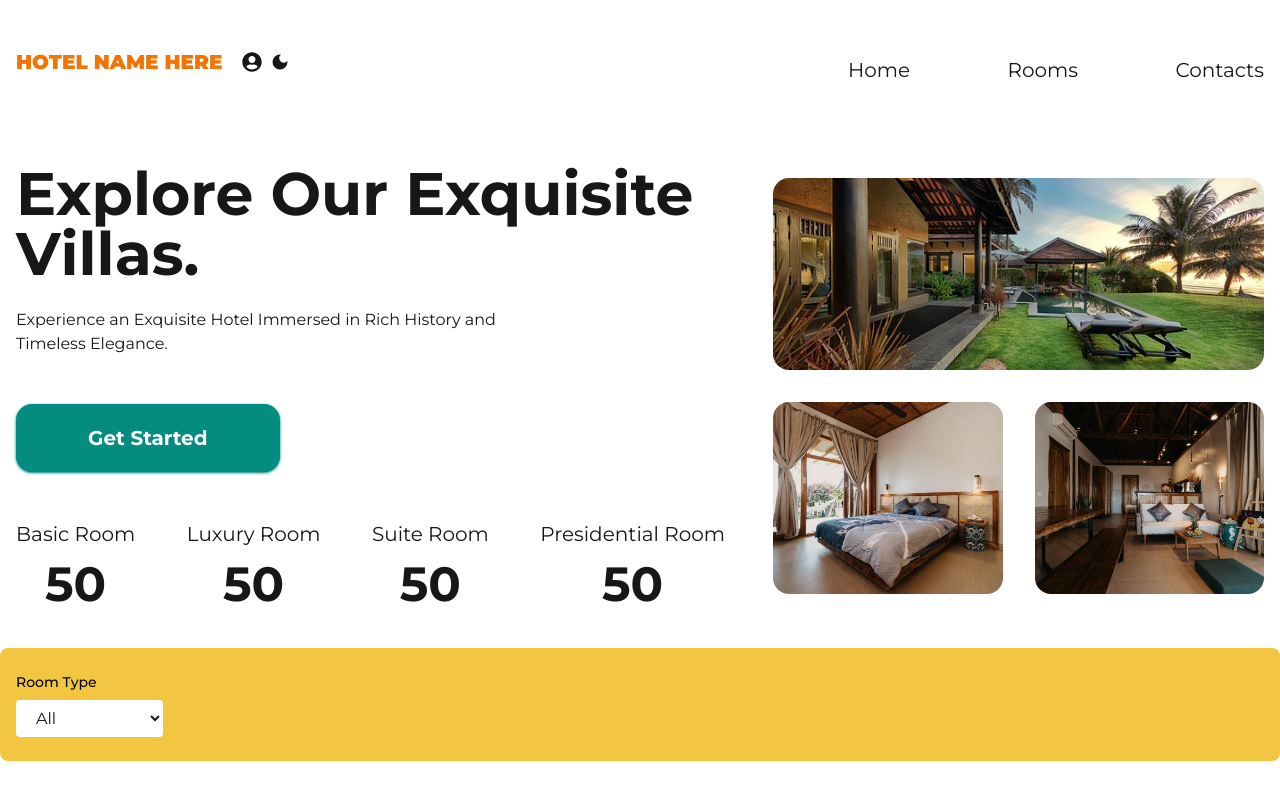
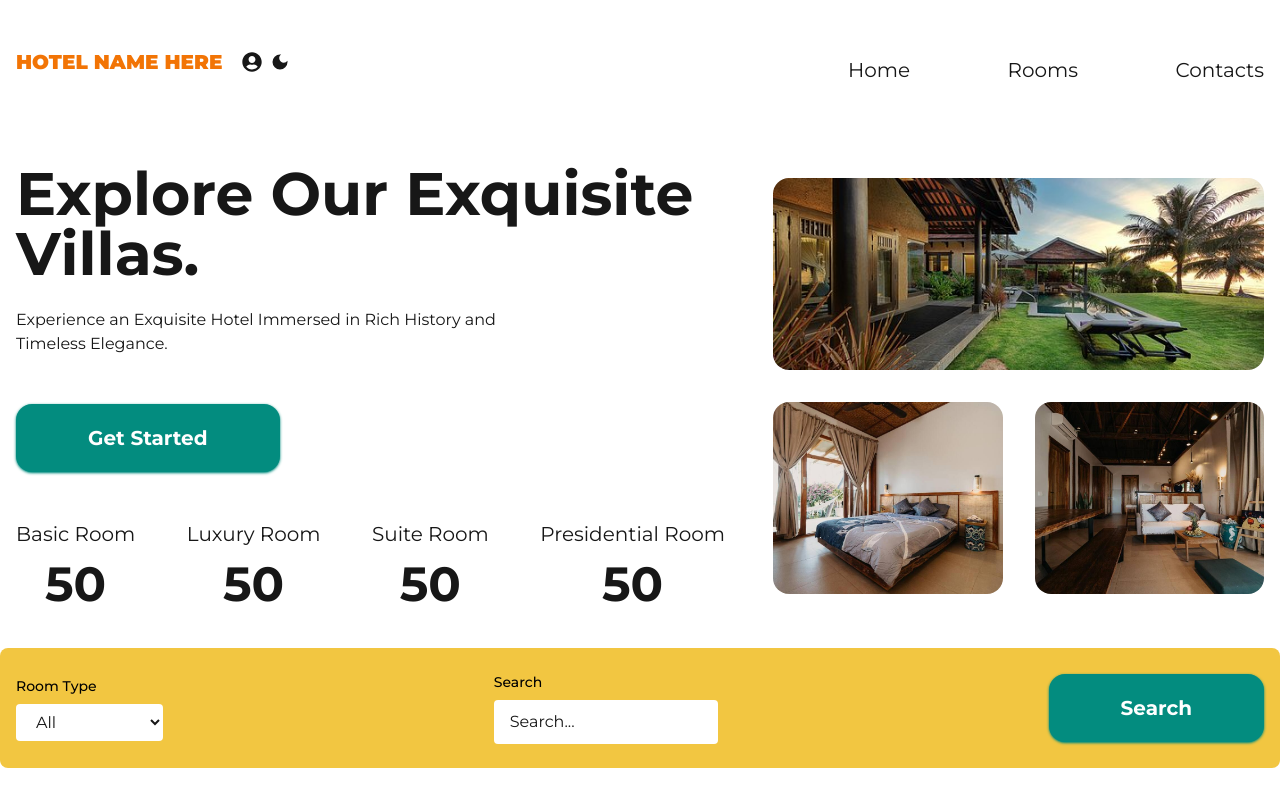
Before and after one commit to jjjakettt/hotel-management-app, a Next.js app: page / in a window 1280 px wide. Shown: the top 800 px of the page. Built offline with nearby package versions, Linux system fonts and the light colour scheme; no server answers.

Commit message:
feat: search implementation completed.

```diff
--- a/src/components/PageSearch/PageSearch.tsx
+++ b/src/components/PageSearch/PageSearch.tsx
@@ -1,9 +1,21 @@
-import Search from "../Search/Search"
+'use client';
+import { useState } from "react";
+import Search from "../Search/Search";
 
 const PageSearch = () => {
-  return (
-    <Search/>
-  )
+    const [roomTypeFilter, setRoomTypeFilter] = useState('');
+    const[searchQuery, setSearchQuery] = useState('');
+
+
+
+    return (
+        <Search
+        roomTypeFilter={roomTypeFilter}
+        searchQuery={searchQuery}
+        setRoomTypeFilter={setRoomTypeFilter}
+        setSearchQuery={setSearchQuery}
+        />
+    )
 }
 
 export default PageSearch
--- a/src/components/Search/Search.tsx
+++ b/src/components/Search/Search.tsx
@@ -1,4 +1,32 @@
-const Search = () => {
+'use client';
+import { useRouter } from "next/navigation";
+import { ChangeEvent, FC } from "react";
+
+type Props = {
+    roomTypeFilter: string;
+    searchQuery: string;
+    setRoomTypeFilter: (value: string) => void;
+    setSearchQuery: (value: string) => void;
+}
+
+const Search: FC<Props> = ({
+    roomTypeFilter,
+    searchQuery,
+    setRoomTypeFilter,
+    setSearchQuery,
+    }) => {
+        const router = useRouter();
+        const handleRoomTypeChange = (event: ChangeEvent<HTMLSelectElement>) => {
+            setRoomTypeFilter(event.target.value);
+        };
+        const handleSearchQueryChange = (event: ChangeEvent<HTMLInputElement>) => {
+            setSearchQuery(event.target.value);
+        };
+        const handleFilterClick = () => {
+            // Navigate to the rooms page with the query
+            router.push(`/rooms?roomType=${roomTypeFilter}&searchQuery=${searchQuery}`);
+        };
+
         return (
             <section className="bg-tertiary-light px-4 py-6 rounded-lg">
                 <div className="container mx-auto flex gap-4 justify-between items-center">
@@ -8,8 +36,8 @@ const Search = () => {
                         </label>
                         <div className="relative">
                             <select
-                        // value = {roomTypeFilter}
-                        // onChange={handleRoomTypeChange}
+                                value = {roomTypeFilter}
+                                onChange={handleRoomTypeChange}
                                 className="w-full px-4 py-2 capitalize rounded leading-tight bg-[var(--background)] text-[var(--foreground)] focus:outline-none cursor-pointer">
                                 <option value="All">All</option>
                                 <option value="Basic">Basic</option>
@@ -19,7 +47,25 @@ const Search = () => {
                             </select>
                         </div>
                     </div>
+                    <div className="w-full md:1/3 lg:w-auto mb-4 md:mb-0">
+                        <label className="block text-sm font-medium mb-2 text-black">Search</label>
+                        <input
+                            type="text"
+                            id="search"
+                            placeholder="Search..."
+                            className="w-full px-4 py-3 rounded leading-tight  bg-[var(--background)] focus:outline-none placeholder:text-[var(--foreground)] text-[var(--foreground)]"
+                            value={searchQuery}
+                            onChange={handleSearchQueryChange}
+                        />
                     </div>
+                    <button
+                    className="btn-primary"
+                    type="button"
+                    onClick={handleFilterClick}
+
+                    >Search</button>
+                </div>
+
             </section>
         )
 }
```
Lines whose indentation alone changed are shown as unchanged.
